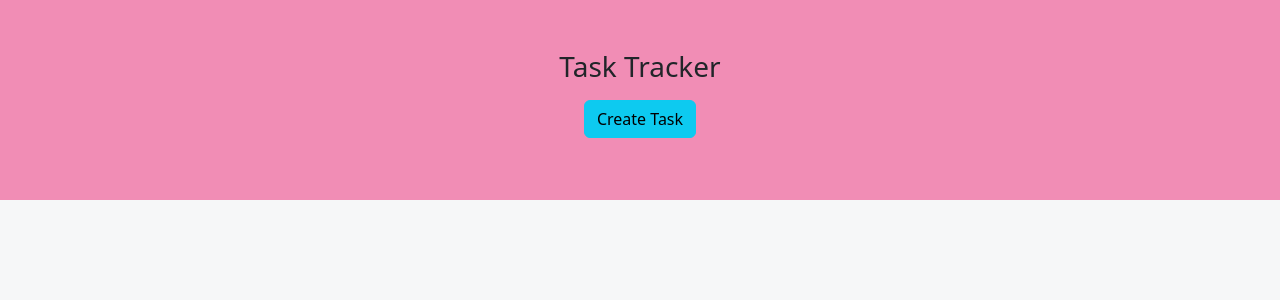
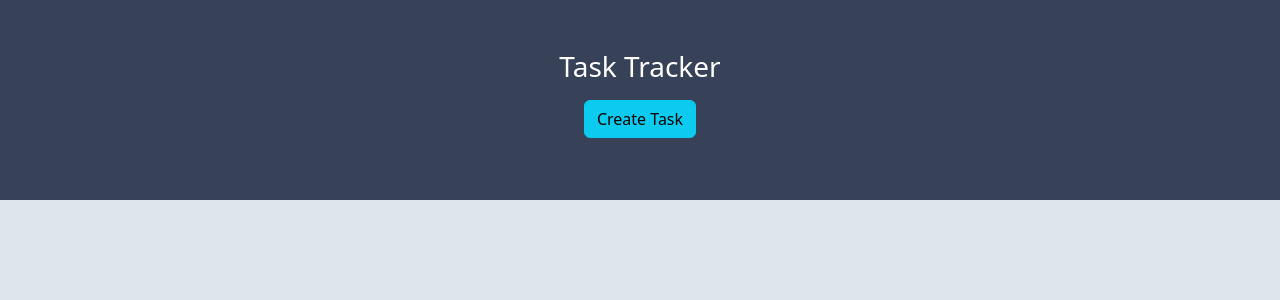
Before and after one commit to MalarvizhiM29/CodSoft, a React (Vite) app in the folder Tasktracker/: page / in a window 1280 px wide. Shown: the top 300 px of the page. Built offline with nearby package versions, Linux system fonts and the light colour scheme.

Commit message:
Final commit

```diff
--- a/Tasktracker/src/App.css
+++ b/Tasktracker/src/App.css
@@ -1,8 +1,12 @@
 .header{
   height: 200px;
   width: 100%;
-  background-color : #F18DB5;
+  background-color : #374259;
   padding-top: 50px;
+}
+
+.tasktracker{
+  color: #ffffff;
 }
 
 .card-container{
@@ -55,7 +59,7 @@
   width: 100%;
   display: flex;
   flex-wrap: wrap;
-  background-color: #F6F7F8;
+  background-color: #DDE6ED;
   padding : 40px 100px;
 }
 
```
